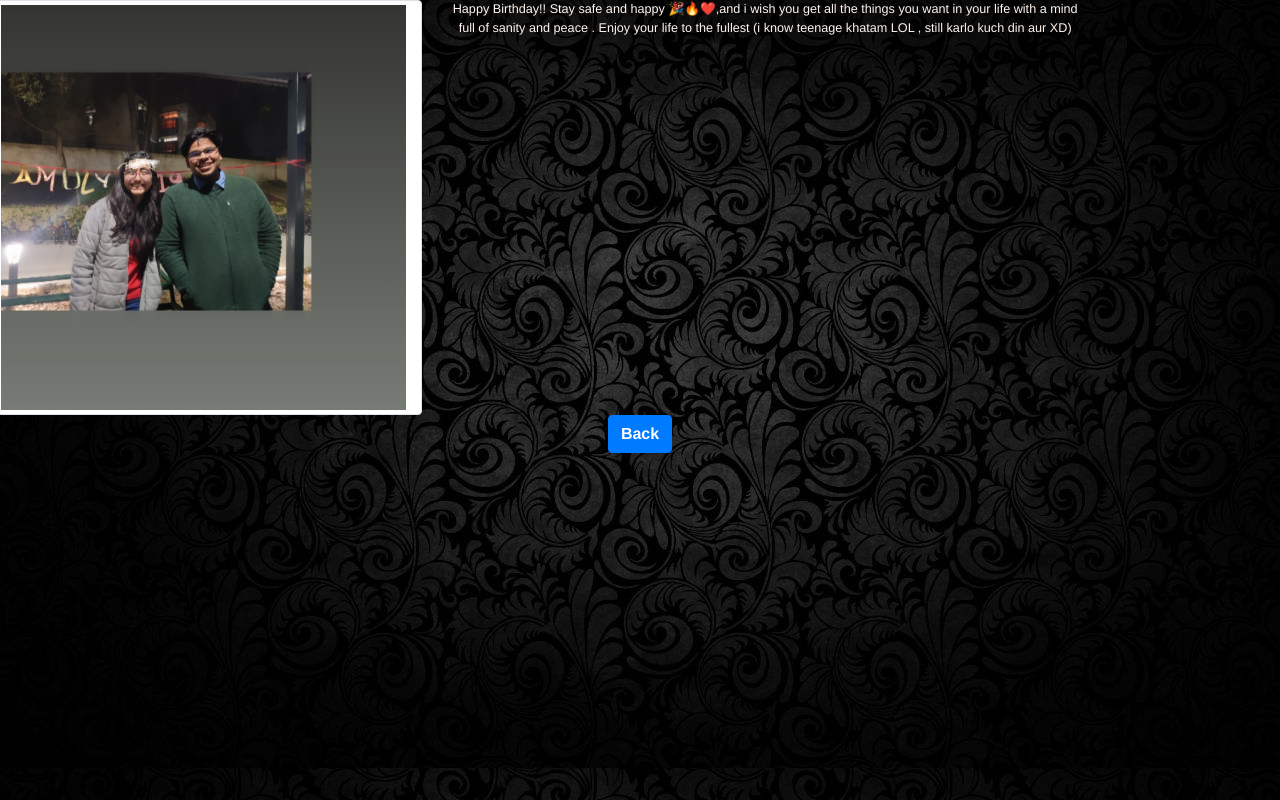
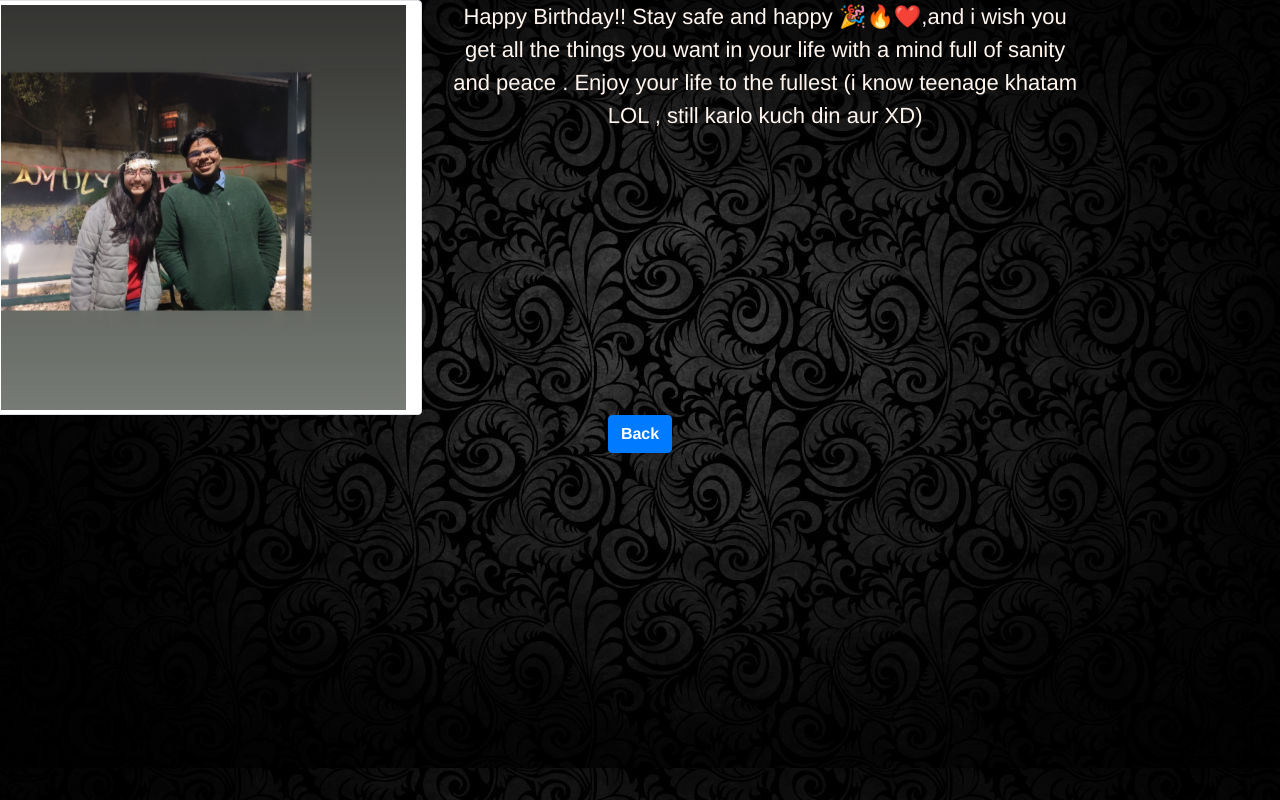
Before and after one commit to Amulya0102/Ananya-bday, a plain HTML site: page amulya-wish.html in a window 1280 px wide. Drawn offline with nearby package versions, Linux system fonts and the light colour scheme; some icons are missing.

Commit message:
Update amulya-wish.html

```diff
--- a/amulya-wish.html
+++ b/amulya-wish.html
@@ -14,7 +14,7 @@
 <body background="black-background.jpg">
 	<div class="row">
 <img src="img/with-me-bday.jpeg" class="col-sm-4 d-flex mr-3 img-thumbnail align-self-center">
-<p class="col-sm-6" style="font-size:0.575em">Happy Birthday!!   Stay safe and happy 🎉🔥❤️,and i wish you get all the things you want in your life with a mind full of sanity and peace .
+<p class="col-sm-6">Happy Birthday!!   Stay safe and happy 🎉🔥❤️,and i wish you get all the things you want in your life with a mind full of sanity and peace .
 Enjoy your life to the fullest (i know teenage khatam LOL , still karlo kuch din aur XD)</p>
 
 </div>
```
